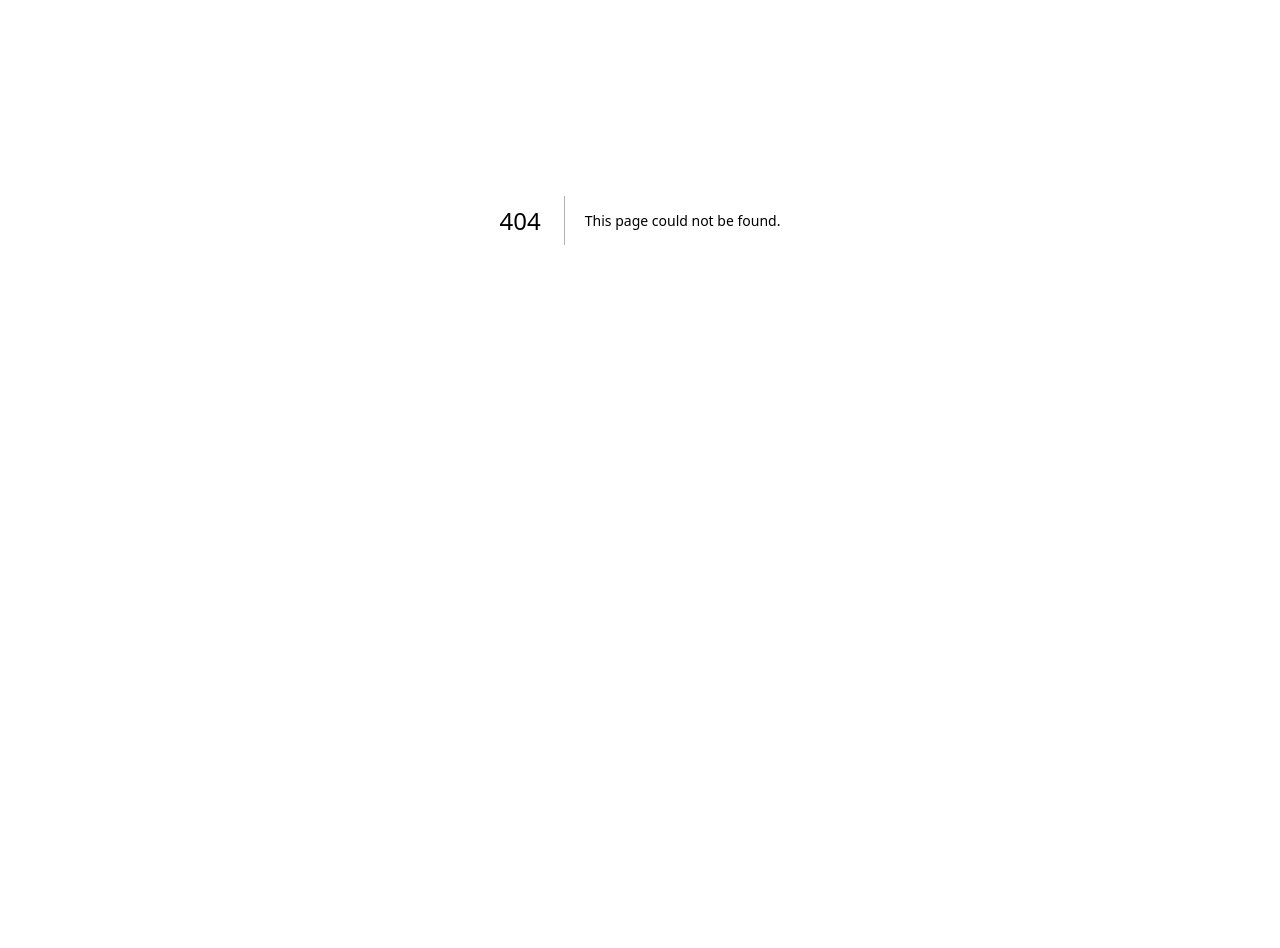
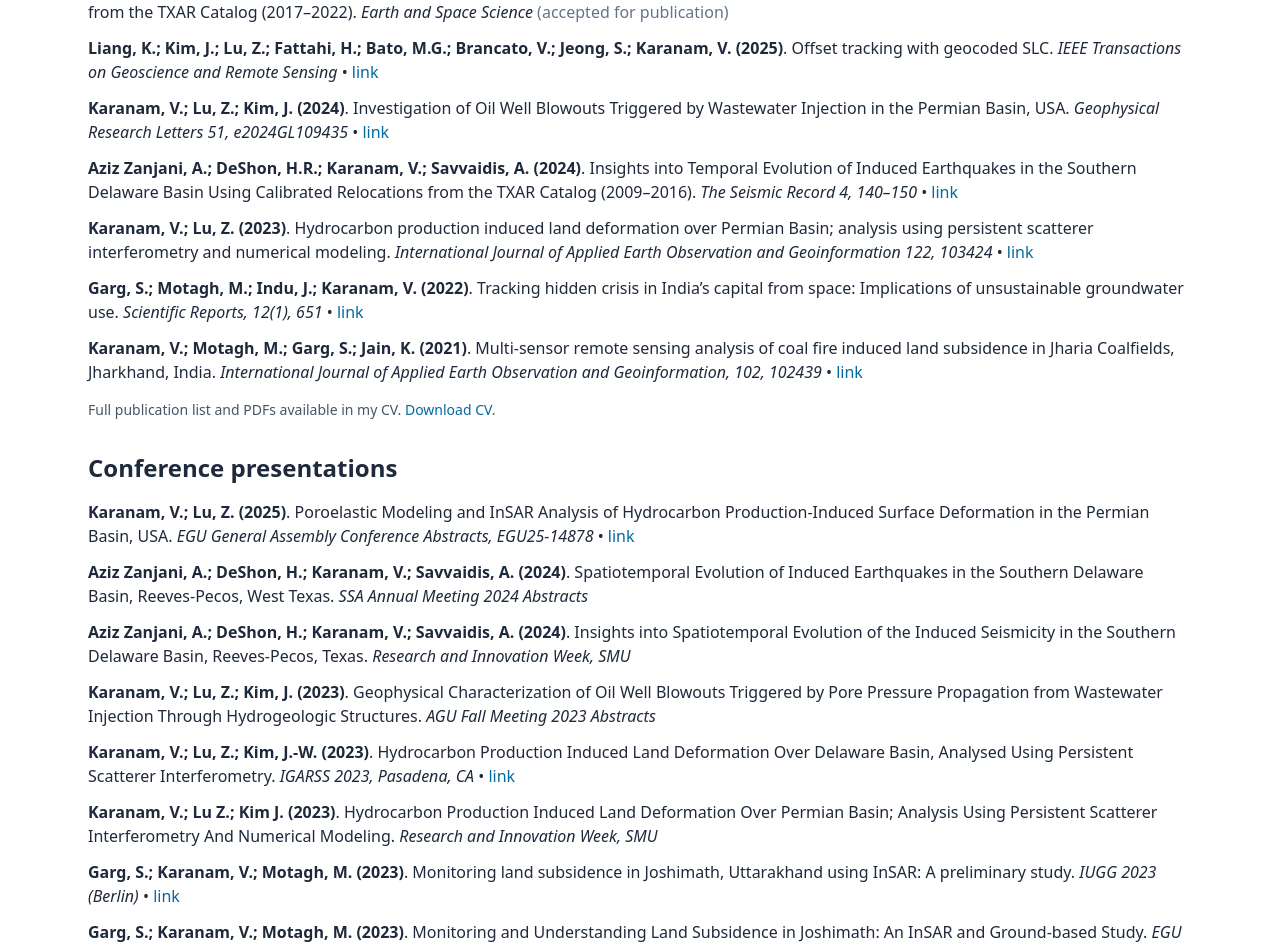
Before and after one commit to VamshiKaranam/vamshi-site, a Next.js app: page /publications in a window 1280 px wide. Before the commit this address had no page. Shown: the part 180-1128 px from the top of the page. Before the commit the page ends 800 px from the top, so only its background shows below. Built offline with nearby package versions, Linux system fonts and the light colour scheme.

Commit message:
Rename publications to publications.jsx

```diff
--- /dev/null
+++ b/pages/publications.jsx
@@ -0,0 +1,170 @@
+// pages/publications.jsx
+import React from "react";
+
+const research = [
+  {
+    ref: "Aziz Zanjani et al. (2025)",
+    title: "Insights into Temporal Evolution of Induced Earthquakes in the Southern Delaware Basin Using Calibrated Relocations from the TXAR Catalog (2017–2022).",
+    outlet: "Earth and Space Science",
+    note: "(accepted for publication)"
+  },
+  {
+    ref: "Liang, K.; Kim, J.; Lu, Z.; Fattahi, H.; Bato, M.G.; Brancato, V.; Jeong, S.; Karanam, V. (2025)",
+    title: "Offset tracking with geocoded SLC.",
+    outlet: "IEEE Transactions on Geoscience and Remote Sensing",
+    url: "https://doi.org/10.1109/TGRS.2025.3570627"
+  },
+  {
+    ref: "Karanam, V.; Lu, Z.; Kim, J. (2024)",
+    title: "Investigation of Oil Well Blowouts Triggered by Wastewater Injection in the Permian Basin, USA.",
+    outlet: "Geophysical Research Letters 51, e2024GL109435",
+    url: "https://doi.org/10.1029/2024GL109435"
+  },
+  {
+    ref: "Aziz Zanjani, A.; DeShon, H.R.; Karanam, V.; Savvaidis, A. (2024)",
+    title: "Insights into Temporal Evolution of Induced Earthquakes in the Southern Delaware Basin Using Calibrated Relocations from the TXAR Catalog (2009–2016).",
+    outlet: "The Seismic Record 4, 140–150",
+    url: "https://doi.org/10.1785/0320240011"
+  },
+  {
+    ref: "Karanam, V.; Lu, Z. (2023)",
+    title: "Hydrocarbon production induced land deformation over Permian Basin; analysis using persistent scatterer interferometry and numerical modeling.",
+    outlet: "International Journal of Applied Earth Observation and Geoinformation 122, 103424",
+    url: "https://doi.org/10.1016/j.jag.2023.103424"
+  },
+  {
+    ref: "Garg, S.; Motagh, M.; Indu, J.; Karanam, V. (2022)",
+    title: "Tracking hidden crisis in India’s capital from space: Implications of unsustainable groundwater use.",
+    outlet: "Scientific Reports, 12(1), 651",
+    url: "https://doi.org/10.1038/s41598-021-04193-9"
+  },
+  {
+    ref: "Karanam, V.; Motagh, M.; Garg, S.; Jain, K. (2021)",
+    title: "Multi-sensor remote sensing analysis of coal fire induced land subsidence in Jharia Coalfields, Jharkhand, India.",
+    outlet: "International Journal of Applied Earth Observation and Geoinformation, 102, 102439",
+    url: "https://doi.org/10.1016/j.jag.2021.102439"
+  }
+];
+
+const conferences = [
+  {
+    ref: "Karanam, V.; Lu, Z. (2025)",
+    title: "Poroelastic Modeling and InSAR Analysis of Hydrocarbon Production-Induced Surface Deformation in the Permian Basin, USA.",
+    outlet: "EGU General Assembly Conference Abstracts, EGU25-14878",
+    url: "https://doi.org/10.5194/egusphere-egu25-14878"
+  },
+  {
+    ref: "Aziz Zanjani, A.; DeShon, H.; Karanam, V.; Savvaidis, A. (2024)",
+    title: "Spatiotemporal Evolution of Induced Earthquakes in the Southern Delaware Basin, Reeves-Pecos, West Texas.",
+    outlet: "SSA Annual Meeting 2024 Abstracts"
+  },
+  {
+    ref: "Aziz Zanjani, A.; DeShon, H.; Karanam, V.; Savvaidis, A. (2024)",
+    title: "Insights into Spatiotemporal Evolution of the Induced Seismicity in the Southern Delaware Basin, Reeves-Pecos, Texas.",
+    outlet: "Research and Innovation Week, SMU"
+  },
+  {
+    ref: "Karanam, V.; Lu, Z.; Kim, J. (2023)",
+    title: "Geophysical Characterization of Oil Well Blowouts Triggered by Pore Pressure Propagation from Wastewater Injection Through Hydrogeologic Structures.",
+    outlet: "AGU Fall Meeting 2023 Abstracts"
+  },
+  {
+    ref: "Karanam, V.; Lu, Z.; Kim, J.-W. (2023)",
+    title: "Hydrocarbon Production Induced Land Deformation Over Delaware Basin, Analysed Using Persistent Scatterer Interferometry.",
+    outlet: "IGARSS 2023, Pasadena, CA",
+    url: "https://doi.org/10.1109/IGARSS52108.2023.10282973"
+  },
+  {
+    ref: "Karanam, V.; Lu Z.; Kim J. (2023)",
+    title: "Hydrocarbon Production Induced Land Deformation Over Permian Basin; Analysis Using Persistent Scatterer Interferometry And Numerical Modeling.",
+    outlet: "Research and Innovation Week, SMU"
+  },
+  {
+    ref: "Garg, S.; Karanam, V.; Motagh, M. (2023)",
+    title: "Monitoring land subsidence in Joshimath, Uttarakhand using InSAR: A preliminary study.",
+    outlet: "IUGG 2023 (Berlin)",
+    url: "https://doi.org/10.57757/IUGG23-4938"
+  },
+  {
+    ref: "Garg, S.; Karanam, V.; Motagh, M. (2023)",
+    title: "Monitoring and Understanding Land Subsidence in Joshimath: An InSAR and Ground-based Study.",
+    outlet: "EGU General Assembly 2023, EGU23-15976",
+    url: "https://doi.org/10.5194/egusphere-egu23-15976"
+  },
+  {
+    ref: "Lu, Z.; Zheng, W.; Karanam, V.; Kim, J. (2023) (invited)",
+    title: "Human-induced geohazards in Permian Basin, USA revealed by InSAR and numerical modeling.",
+    outlet: "EGU General Assembly Conference Abstracts, EGU23-2152",
+    url: "https://doi.org/10.5194/egusphere-egu23-2152"
+  },
+  {
+    ref: "Karanam, V.; Motagh, M.; Garg, S.; Jain, K. (2021)",
+    title: "Combined Effect of Mining, Subsidence and Coal Fires in Jharkhand, India Investigated using Satellite Remote Sensing and Data Fusion.",
+    outlet: "AGU Fall Meeting 2021 Abstracts"
+  },
+  {
+    ref: "Karanam, V.; Garg, S.; Motagh, M.; Jain, K. (2021)",
+    title: "The Risk of Coal Fires and Land Subsidence in Jharia Coalfields, India, Analysed Using Remote Sensing Techniques.",
+    outlet: "EGU General Assembly Conference Abstracts, EGU21-14419",
+    url: "https://doi.org/10.5194/egusphere-egu21-14419"
+  },
+  {
+    ref: "Garg, S.; Karanam, V.; Motagh, M.; Jayaluxmi, I. (2021)",
+    title: "Risk of Ground Movement in Faridabad, India - Investigated using Remote Sensing and In-Situ Data.",
+    outlet: "EGU General Assembly Conference Abstracts, EGU21-15694",
+    url: "https://doi.org/10.5194/egusphere-egu21-15694"
+  },
+  {
+    ref: "Karanam, V.; Garg, S.; Motagh, M.; Jain, K. (2021)",
+    title: "Coal Fire Induced Land Subsidence in Jharia Coalfields, India, Investigated Using Thermal Anomaly Mapping and Persistent Scatterer Interferometry.",
+    outlet: "FRINGE Workshop 2021"
+  },
+  {
+    ref: "Garg, S.; Karanam, V.; Motagh, M. (2021)",
+    title: "The continuous sinking of National Capital Region, India – Investigated using the Sentinel-1 time series InSAR approach.",
+    outlet: "FRINGE Workshop 2021"
+  },
+  {
+    ref: "Karanam, V.; Motagh, M.; Jain, K. (2020)",
+    title: "Land Subsidence In Jharia Coalfields, Jharkhand, India – Detection, Estimation And Analysis Using Persistent Scatterer Interferometry.",
+    outlet: "EGU General Assembly Conference Abstracts, EGU2020-21118",
+    url: "https://doi.org/10.5194/egusphere-egu2020-21118"
+  }
+];
+
+function PubItem({ item }) {
+  return (
+    <li className="mb-3">
+      <strong>{item.ref}</strong>. {item.title} <em>{item.outlet}</em>
+      {item.url ? (
+        <>
+          {" "}• <a href={item.url} target="_blank" rel="noreferrer" className="text-sky-700 hover:underline">link</a>
+        </>
+      ) : null}
+      {item.note ? <span className="text-slate-500"> {item.note}</span> : null}
+    </li>
+  );
+}
+
+export default function Publications() {
+  return (
+    <main className="max-w-6xl mx-auto px-6 py-12 text-slate-800">
+      <h1 className="text-3xl font-bold mb-6">Publications & Presentations</h1>
+
+      <section className="mb-8">
+        <h2 className="text-2xl font-semibold mb-4">Research articles</h2>
+        <ul className="list-none pl-0">
+          {research.map((r, i) => <PubItem key={i} item={r} />)}
+        </ul>
+        <p className="mt-4 text-sm text-slate-600">Full publication list and PDFs available in my CV. <a href="/cv.pdf" className="text-sky-700 hover:underline">Download CV</a>.</p>
+      </section>
+
+      <section>
+        <h2 className="text-2xl font-semibold mb-4">Conference presentations</h2>
+        <ul className="list-none pl-0">
+          {conferences.map((c, i) => <PubItem key={i} item={c} />)}
+        </ul>
+      </section>
+    </main>
+  );
+}
```
